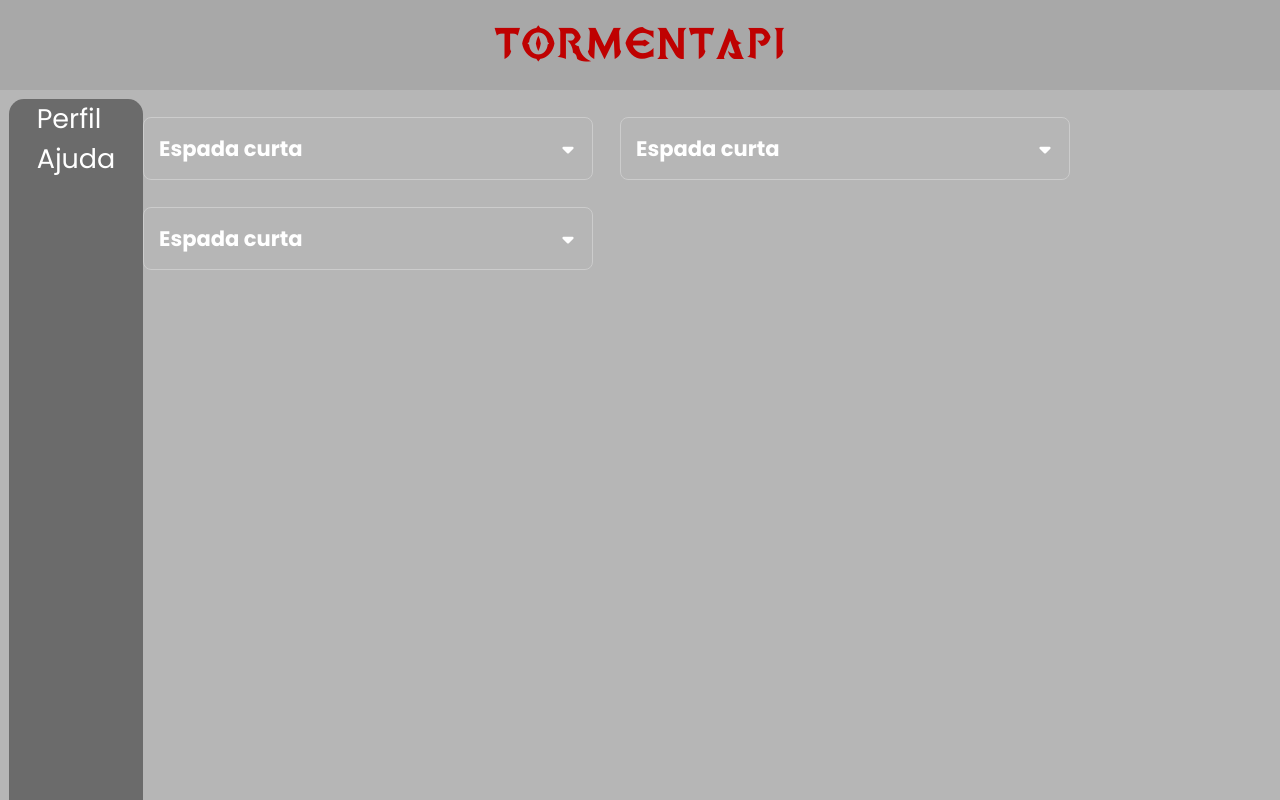
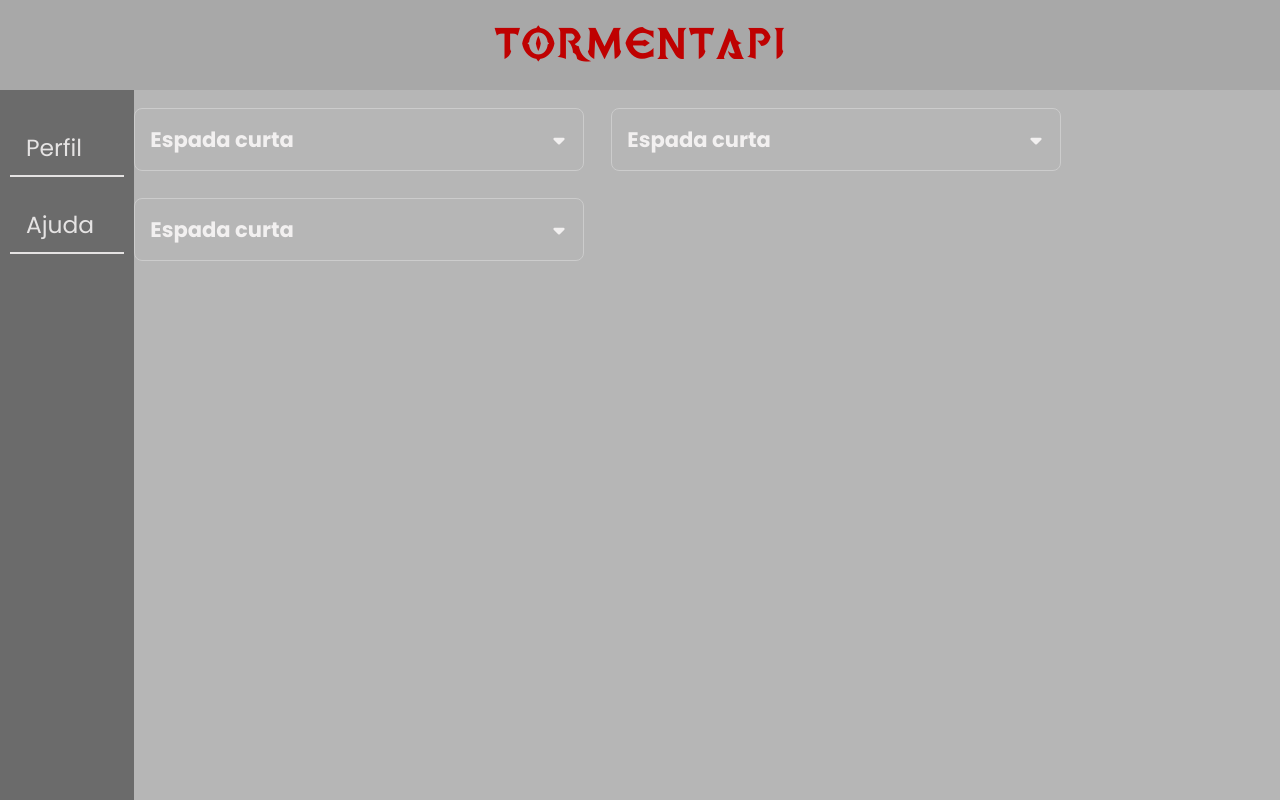
Before and after one commit to Erick-F-Oliveira/TormentAPI, a React (Vite) app in the folder frontend/: page /mock in a window 1280 px wide. Shown: the top 800 px of the page. Built offline with nearby package versions, Linux system fonts and the light colour scheme; no server answers; the HTML template or start-up script is replaced by a standard one.

Commit message:
Melhora side bar do mock

```diff
--- a/frontend/package.json
+++ b/frontend/package.json
@@ -12,17 +12,16 @@
   "dependencies": {
     "@emotion/react": "^11.14.0",
     "@emotion/styled": "^11.14.1",
+    "@mui/icons-material": "^7.3.2",
     "@mui/material": "^7.3.2",
     "axios": "^1.11.0",
     "dotenv": "^17.2.2",
     "react": "^19.1.1",
     "react-dom": "^19.1.1",
     "react-icons": "^5.5.0",
-
     "react-responsive": "^10.0.1",
     "react-router-dom": "^7.8.2",
     "react-syntax-highlighter": "^15.6.6"
-
   },
   "devDependencies": {
     "@eslint/js": "^9.33.0",
--- a/frontend/src/components/Side/Side.module.css
+++ b/frontend/src/components/Side/Side.module.css
@@ -1,33 +1,45 @@
 .side {
-      height: 100vh; /* ⬅️ Altura total da viewport */
+  height: 100vh;
   width: 150px;
   color: var(--soft-white);
   background-color: var(--black);
-    font-size: 1.5rem;
+  font-size: 1.3rem;
   font-weight: 400;
   font-family: var(--body);
   display: flex;
   flex-direction: column;
-    justify-content: space-between;
+  justify-content: flex-start;
   align-items: center;
-    border-radius: 15px;
+  padding-top: 20px;
 }
 
 .list {
   display: flex;
   flex-direction: column;
-    justify-content: space-evenly;
-    align-items: start;
+  justify-content: flex-start;
+  align-items: stretch;
   list-style: none;
+  width: 100%;
+  padding: 0;
+  margin: 0;
 }
 
-a {
-    margin: 10px;
+.list li {
+  width: 100%;
+  text-align: left;
+}
+
+.list a {
+  display: block;
+  padding: 10px 16px;
   cursor: pointer;
   text-decoration: none;
   color: var(--soft-white);
+  border-bottom: 2px solid var(--soft-white);
+  transition: border-color 0.3s;
 }
 
-a:hover {
-    font-weight: 600;
+.list a:hover {
+  border-bottom-color: var(--tormenta);
+  font-weight: 400;
 }
--- a/frontend/src/index.css
+++ b/frontend/src/index.css
@@ -26,7 +26,7 @@
   --black: rgb(107, 107, 107);
   --soft-black:rgba(107, 107, 107, 0.493);
   --white: #fff;
-  --soft-white: #ffffff;
+  --soft-white: #fffdfdd3;
   --gray: #a8a8a8;
   --tormenta: #c00000;
   --tormenta-light: #d55758;
--- a/frontend/src/pages/mockDash/Mock.module.css
+++ b/frontend/src/pages/mockDash/Mock.module.css
@@ -1,7 +1,6 @@
 .mock {
     width: 100%;
     min-height: 90vh;
-    padding: 0.5rem;
     text-align: center;
     justify-content: flex-start;
     align-items: flex-start;
```
Also changed, not shown: 1 other file (tests, documents, lock files or other folders). Lines whose indentation alone changed are shown as unchanged.
